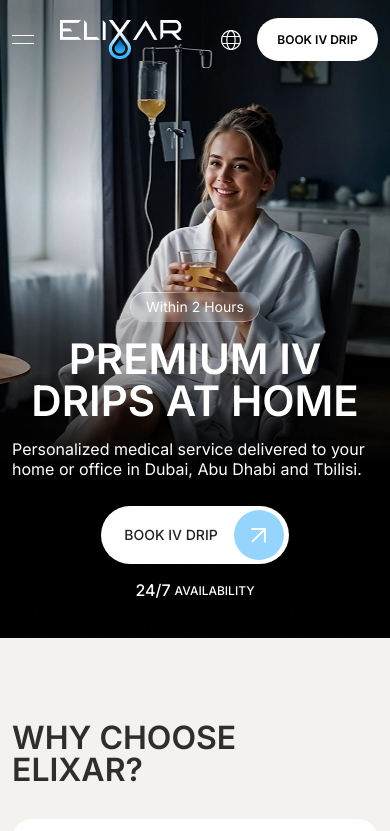
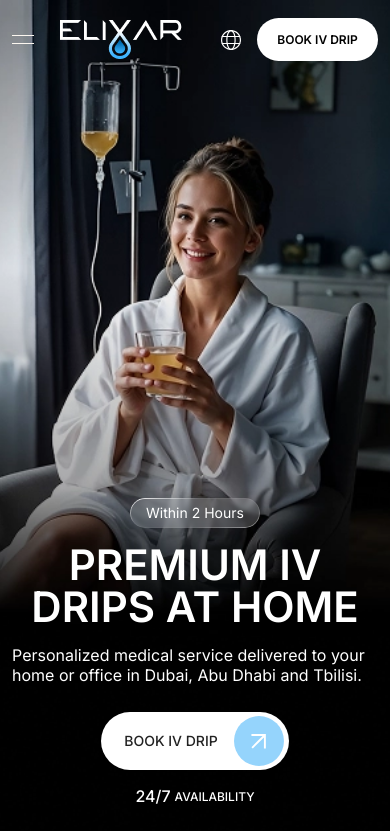
Before and after one commit to elalince/elixar, a website: page src/index.html in a window 390 px wide. Shown: the top 831 px of the page. Drawn offline with nearby package versions, Linux system fonts and the light colour scheme; files that its build step writes are made by us from their sources; files whose address does not match are found by name.

Commit message:
top-block

```diff
--- a/src/scss/adaptive.scss
+++ b/src/scss/adaptive.scss
@@ -11,6 +11,10 @@
         gap: 3vw;
       }
     }
+  }
+
+  .top-block {
+      background-position-x: 80%;
   }
 }
 
--- a/src/scss/mobile.scss
+++ b/src/scss/mobile.scss
@@ -176,13 +176,13 @@
   }
 
   .top-block {
-    max-height: 638px;
     background: url("@img/top-bg-mobile.webp") top center no-repeat;
+    background-size: cover;
+    background-position-x: 80%;
 
     &__container {
       justify-content: flex-end;
       align-items: center;
-      max-height: 638px;
       padding-bottom: 37px;
     }
 
--- a/src/scss/top-block.scss
+++ b/src/scss/top-block.scss
@@ -1,12 +1,8 @@
 .top-block {
     height: 100vh;
-    max-height: 750px;
     background: url(@img/top-bg.webp) no-repeat top center;
+     background-size: cover;
 
-
-    @media(min-width:1440px) {
-        background-size: cover;
-    }
 
     &__container {
         display: flex;
@@ -14,7 +10,6 @@
         justify-content: center;
         align-items: flex-start;
         height: 100vh;
-        max-height: 750px;
         position: relative;
     }
 
```
Also changed, not shown: dist/css/style.css, dist/css/style.min.css.
